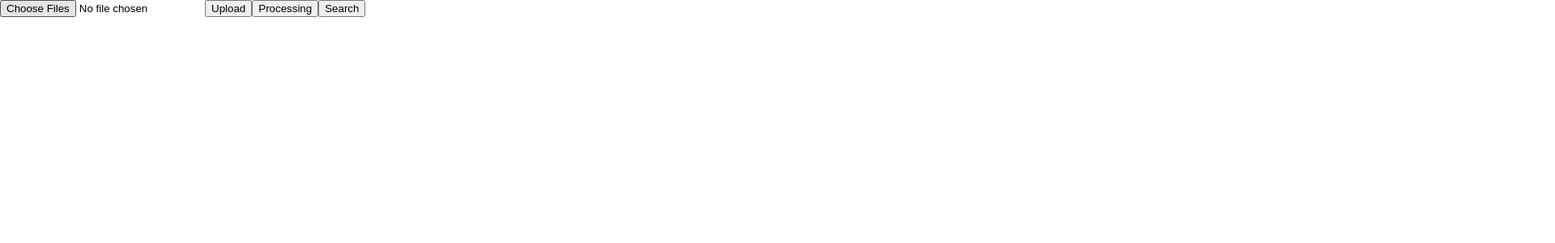
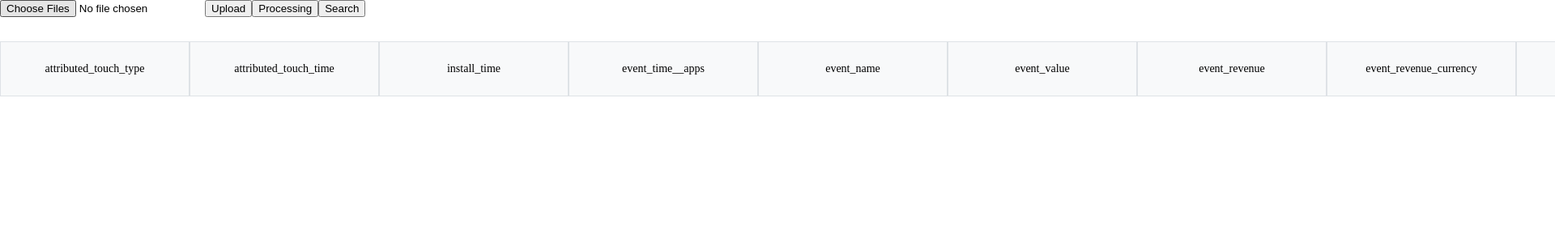
Before and after one commit to brother1-4752/csv-to-dashboard, a React (Vite) app: page /test in a window 1280 px wide. Shown: the top 300 px of the page at 81% size, 1920 px wide, since content can reach past the window. Built offline with nearby package versions, Linux system fonts and the light colour scheme.

Commit message:
feat: 불필요한 로직제거

```diff
--- a/src/pages/Test.tsx
+++ b/src/pages/Test.tsx
@@ -1,13 +1,13 @@
 import axios from "axios";
 import useFileList from "../hooks/useFileList";
-import { useState } from "react";
+import { Fragment, useState } from "react";
 import { HeaderColumns } from "../types/headerColumns";
 import styled from "styled-components";
 
 const Test = () => {
   const { selectedFiles, handleFileChange } = useFileList();
   //eslint-disable-next-line
-  const [mergedList, setMergedList] = useState<any[] | null>(null);
+  const [mergedList, setMergedList] = useState<any[]>([]);
 
   const handleUpload = async () => {
     if (!selectedFiles) return alert("파일이 없습니다.");
@@ -65,8 +65,8 @@ const Test = () => {
         }
       );
       if (response.status === 200) {
-        setMergedList(response.data);
-        console.log("search successful:", response.data);
+        setMergedList(response.data.list);
+        console.log("search successful:", response.data.list);
       }
     } catch (error) {
       console.error("Error searching files:", error);
@@ -95,11 +95,16 @@ const Test = () => {
             </thead>
             <tbody>
               <tr className="table__body">
-                {/* {mergedList.map((data, index) => (
-                  <td className="table__body--data" key={index}>
-                    {data}
-                  </td>
-                ))} */}
+                {mergedList.length > 0 &&
+                  mergedList.map((data, index) => (
+                    <Fragment key={index}>
+                      {Object.values(data).map((value, index) => (
+                        <td className="table__body--data" key={index}>
+                          {value as string}
+                        </td>
+                      ))}
+                    </Fragment>
+                  ))}
               </tr>
             </tbody>
           </StyledDashBoardTable>
--- a/src/types/headerColumns.ts
+++ b/src/types/headerColumns.ts
@@ -2,8 +2,8 @@ const appsFlyerColumns = [
   "attributed_touch_type",
   "attributed_touch_time",
   "install_time",
-  "event_time",
-  "event_name__apps",
+  "event_time__apps",
+  "event_name",
   "event_value",
   "event_revenue",
   "event_revenue_currency",
```
